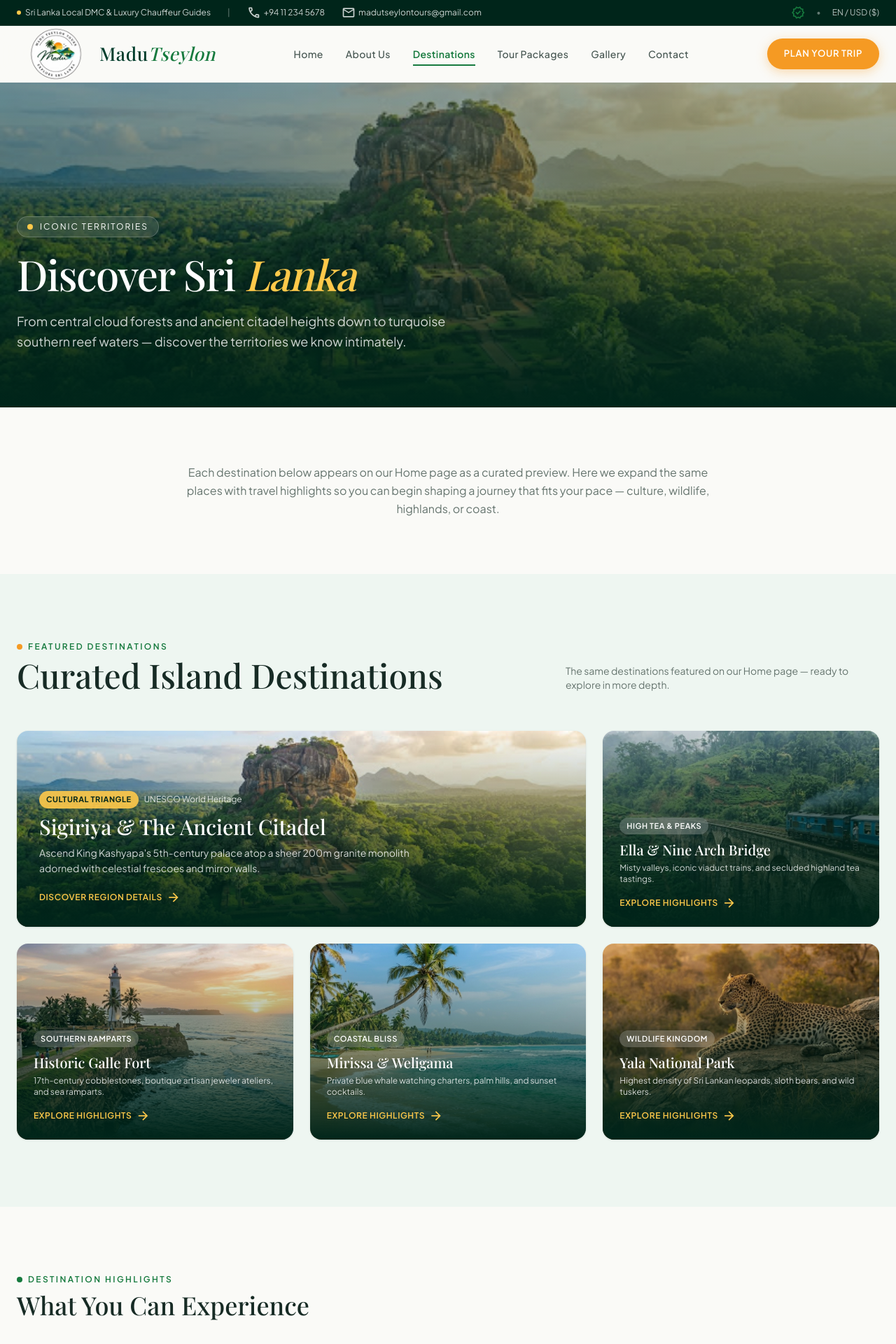
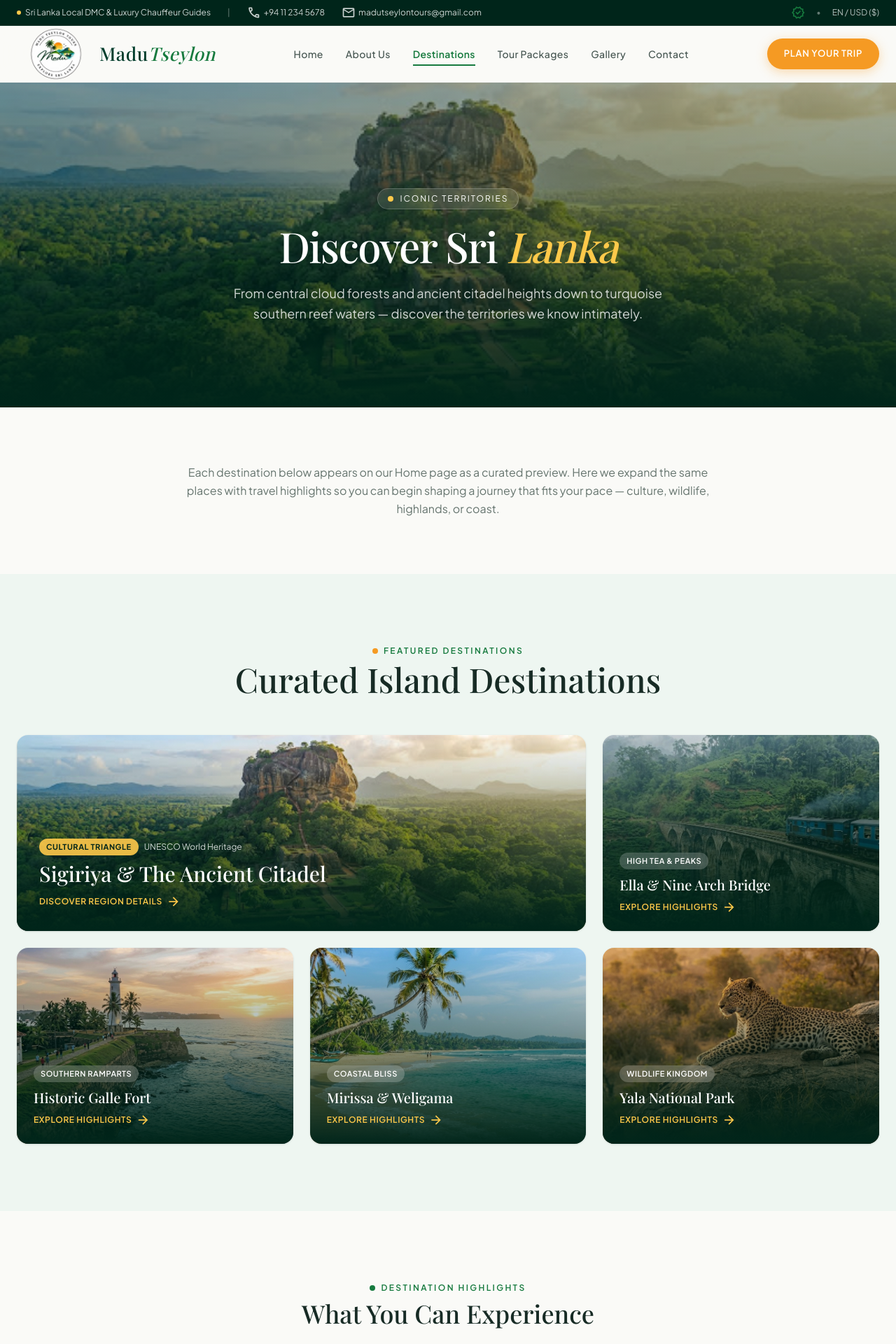
Before and after one commit to haxtaglabdev/madu-tourism-website, a React (Vite) app in the folder madu-tourism-website/: page /destinations in a window 1280 px wide. Shown: the top 1920 px of the page at 70% size. Built offline with nearby package versions, Linux system fonts and the light colour scheme; a web font is replaced by a local one.

Commit message:
Tittle center

```diff
--- a/madu-tourism-website/src/components/home/DestinationCard.tsx
+++ b/madu-tourism-website/src/components/home/DestinationCard.tsx
@@ -68,15 +68,7 @@ export default function DestinationCard({
         >
           {destination.title}
         </h3>
-        <p
-          className={`mb-3 text-white/80 ${
-            useLargeCopy
-              ? "mb-4 text-sm leading-relaxed font-light"
-              : "line-clamp-2 text-xs"
-          }`}
-        >
-          {destination.description}
-        </p>
+
         <span className="inline-flex items-center gap-1.5 text-xs font-semibold tracking-wider text-gold uppercase transition-transform duration-300 ease-[cubic-bezier(0.22,1,0.36,1)] group-hover:translate-x-1">
           {destination.linkLabel}
           <span className="material-symbols-outlined text-sm">
--- a/madu-tourism-website/src/components/home/ExperienceCard.tsx
+++ b/madu-tourism-website/src/components/home/ExperienceCard.tsx
@@ -24,9 +24,7 @@ export default function ExperienceCard({ experience, style }: ExperienceCardProp
         <h3 className="mb-1 font-serif text-lg font-medium text-white lg:text-xl">
           {experience.title}
         </h3>
-        <p className="line-clamp-3 text-xs font-light text-white/80 sm:line-clamp-none">
-          {experience.description}
-        </p>
+
       </div>
     </article>
   );
--- a/madu-tourism-website/src/components/home/GallerySection.tsx
+++ b/madu-tourism-website/src/components/home/GallerySection.tsx
@@ -27,12 +27,7 @@ export default function GallerySection() {
               Postcards from the Island
             </h2>
           </Reveal>
-          <Reveal delay={180}>
-            <p className="text-sm font-light text-muted">
-              Authentic glimpses of daily rhythms, temple rites, wildlife, and
-              ocean sunsets.
-            </p>
-          </Reveal>
+
         </div>
 
         <RevealGroup className="grid grid-cols-2 gap-3 sm:gap-4 md:grid-cols-4">
--- a/madu-tourism-website/src/components/home/PackagesSection.tsx
+++ b/madu-tourism-website/src/components/home/PackagesSection.tsx
@@ -24,12 +24,7 @@ export default function PackagesSection() {
             Featured Travel Packages
           </h2>
         </Reveal>
-        <Reveal delay={180}>
-          <p className="text-base leading-relaxed font-light text-muted">
-            Completely flexible itineraries combining boutique heritage villas,
-            licensed private chauffeur-guides, and curated cultural encounters.
-          </p>
-        </Reveal>
+
       </div>
 
       <RevealGroup className="grid grid-cols-1 gap-8 md:grid-cols-2 lg:grid-cols-3">
--- a/madu-tourism-website/src/components/home/TestimonialsSection.tsx
+++ b/madu-tourism-website/src/components/home/TestimonialsSection.tsx
@@ -19,12 +19,7 @@ export default function TestimonialsSection() {
             Memories From Our Guests
           </h2>
         </Reveal>
-        <Reveal delay={180}>
-          <p className="text-base leading-relaxed font-light text-muted">
-            Read genuine reflections from couples, families, and solo adventurers
-            who trusted Madu Tseylon Tours with their holiday.
-          </p>
-        </Reveal>
+
       </div>
 
       <RevealGroup className="grid grid-cols-1 gap-8 md:grid-cols-2 lg:grid-cols-3">
--- a/madu-tourism-website/src/components/ui/PageHero.tsx
+++ b/madu-tourism-website/src/components/ui/PageHero.tsx
@@ -17,7 +17,7 @@ export default function PageHero({
   imageAlt,
 }: PageHeroProps) {
   return (
-    <section className="relative flex min-h-[48vh] flex-col justify-end overflow-hidden bg-forest-dark sm:min-h-[58vh]">
+    <section className="relative flex min-h-[48vh] flex-col items-center justify-center overflow-hidden bg-forest-dark sm:min-h-[58vh]">
       <div className="absolute inset-0" aria-hidden="true">
         <img
           alt={imageAlt}
@@ -28,13 +28,13 @@ export default function PageHero({
       <div className="absolute inset-0 bg-gradient-to-t from-forest-dark via-forest-dark/50 to-forest-dark/30" />
       <div className="absolute inset-0 bg-[radial-gradient(ellipse_at_top_right,rgba(255,201,74,0.15),transparent_55%)]" />
 
-      <div className="relative z-10 mx-auto w-full max-w-7xl px-4 pt-24 pb-12 sm:px-6 sm:pt-28 sm:pb-20">
-        <div className="max-w-3xl">
-          <div className="mb-4 inline-flex max-w-full flex-wrap items-center gap-2 rounded-full border border-white/20 bg-white/10 px-3 py-1.5 text-[10px] tracking-[0.14em] text-white uppercase backdrop-blur-md sm:mb-5 sm:gap-2.5 sm:px-3.5 sm:text-xs sm:tracking-[0.16em]">
+      <div className="relative z-10 mx-auto flex w-full max-w-7xl flex-col items-center px-4 pt-24 pb-12 text-center sm:px-6 sm:pt-28 sm:pb-20">
+        <div className="mx-auto flex w-full max-w-3xl flex-col items-center">
+          <div className="mb-4 inline-flex max-w-full flex-wrap items-center justify-center gap-2 rounded-full border border-white/20 bg-white/10 px-3 py-1.5 text-center text-[10px] tracking-[0.14em] text-white uppercase backdrop-blur-md sm:mb-5 sm:gap-2.5 sm:px-3.5 sm:text-xs sm:tracking-[0.16em]">
             <span className="h-2 w-2 shrink-0 rounded-full bg-gold" />
             {eyebrow}
           </div>
-          <h1 className="mb-4 font-serif text-[1.85rem] leading-[1.08] font-medium tracking-tight text-white sm:mb-5 sm:text-5xl lg:text-6xl">
+          <h1 className="mb-4 text-center font-serif text-[1.85rem] leading-[1.08] font-medium tracking-tight text-white sm:mb-5 sm:text-5xl lg:text-6xl">
             {title}
             {highlight ? (
               <>
@@ -43,7 +43,7 @@ export default function PageHero({
               </>
             ) : null}
           </h1>
-          <p className="max-w-2xl text-sm leading-relaxed font-light text-white/80 sm:text-lg">
+          <p className="mx-auto max-w-2xl text-center text-sm leading-relaxed font-light text-white/80 sm:text-lg">
             {description}
           </p>
         </div>
--- a/madu-tourism-website/src/pages/Contact.tsx
+++ b/madu-tourism-website/src/pages/Contact.tsx
@@ -131,9 +131,9 @@ export default function Contact() {
                       </p>
                       <a
                         className="mt-1 block break-all text-sm font-light text-muted transition-colors hover:text-tropical"
-                        href="mailto:concierge@madutseylontours.com"
+                        href="mailto:madutseylon@gmail.com"
                       >
-                        concierge@madutseylontours.com
+                        madutseylon@gmail.com
                       </a>
                     </div>
                   </div>
--- a/madu-tourism-website/src/pages/Destinations.tsx
+++ b/madu-tourism-website/src/pages/Destinations.tsx
@@ -38,10 +38,10 @@ export default function Destinations() {
 
         <section className="w-full bg-soft-mint py-16 sm:py-24">
           <div className="mx-auto max-w-7xl px-4 sm:px-6">
-            <div className="mb-10 flex flex-col justify-between sm:mb-14 md:flex-row md:items-end">
+            <div className="mb-10 flex flex-col items-center text-center sm:mb-14">
               <div>
                 <Reveal>
-                  <div className="mb-2 flex items-center gap-2">
+                  <div className="mb-2 inline-flex items-center justify-center gap-2">
                     <span className="h-2 w-2 shrink-0 rounded-full bg-sunset" />
                     <span className="text-xs font-semibold tracking-[0.2em] text-tropical uppercase">
                       Featured Destinations
@@ -49,17 +49,11 @@ export default function Destinations() {
                   </div>
                 </Reveal>
                 <Reveal delay={100}>
-                  <h2 className="font-serif text-[1.75rem] font-medium text-charcoal sm:text-3xl md:text-5xl">
+                  <h2 className="text-center font-serif text-[1.75rem] font-medium text-charcoal sm:text-3xl md:text-5xl">
                     Curated Island Destinations
                   </h2>
                 </Reveal>
               </div>
-              <Reveal delay={180} className="mt-4 max-w-md md:mt-0">
-                <p className="text-sm font-light text-muted">
-                  The same destinations featured on our Home page — ready to
-                  explore in more depth.
-                </p>
-              </Reveal>
             </div>
 
             <RevealGroup className="grid grid-cols-1 gap-6 md:grid-cols-12">
@@ -76,9 +70,9 @@ export default function Destinations() {
         </section>
 
         <section className="mx-auto w-full max-w-7xl px-4 py-16 sm:px-6 sm:py-24">
-          <div className="mb-10 max-w-2xl sm:mb-14">
+          <div className="mx-auto mb-10 max-w-2xl text-center sm:mb-14">
             <Reveal>
-              <div className="mb-2 flex items-center gap-2">
+              <div className="mb-2 inline-flex items-center justify-center gap-2">
                 <span className="h-2 w-2 shrink-0 rounded-full bg-tropical" />
                 <span className="text-xs font-semibold tracking-[0.2em] text-tropical uppercase">
                   Destination Highlights
@@ -86,7 +80,7 @@ export default function Destinations() {
               </div>
             </Reveal>
             <Reveal delay={100}>
-              <h2 className="font-serif text-[1.75rem] font-medium text-charcoal sm:text-3xl md:text-4xl">
+              <h2 className="text-center font-serif text-[1.75rem] font-medium text-charcoal sm:text-3xl md:text-4xl">
                 What You Can Experience
               </h2>
             </Reveal>
--- a/madu-tourism-website/src/pages/TourPackages.tsx
+++ b/madu-tourism-website/src/pages/TourPackages.tsx
@@ -27,9 +27,11 @@ export default function TourPackages() {
         <section className="mx-auto w-full max-w-7xl px-4 py-12 sm:px-6 sm:py-20">
           <Reveal>
             <p className="mx-auto max-w-3xl text-center text-sm leading-relaxed font-light text-muted sm:text-base">
-              These are the same featured packages showcased on our Home page —
-              ready to inquire about, customise, or use as inspiration for a fully
-              private itinerary designed around your dates and interests.
+            One island. Countless experiences. Your journey, your way.
+
+            Discover our collection of Sri Lanka tours, thoughtfully designed for every kind of traveller.
+
+
             </p>
           </Reveal>
         </section>
```
Also changed, not shown: madu-tourism-website/src/components/home/DestinationsSection.tsx (+4 -9 lines), madu-tourism-website/src/components/home/ExperiencesSection.tsx (+4 -9 lines), madu-tourism-website/src/pages/About.tsx (+24 -24 lines).
